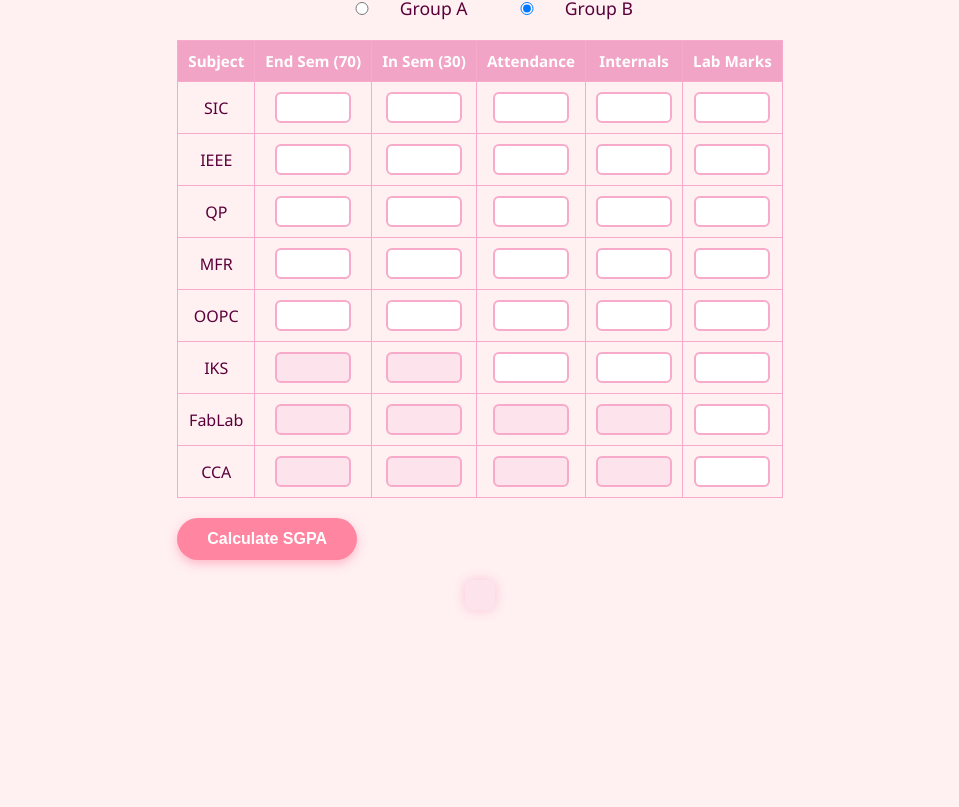
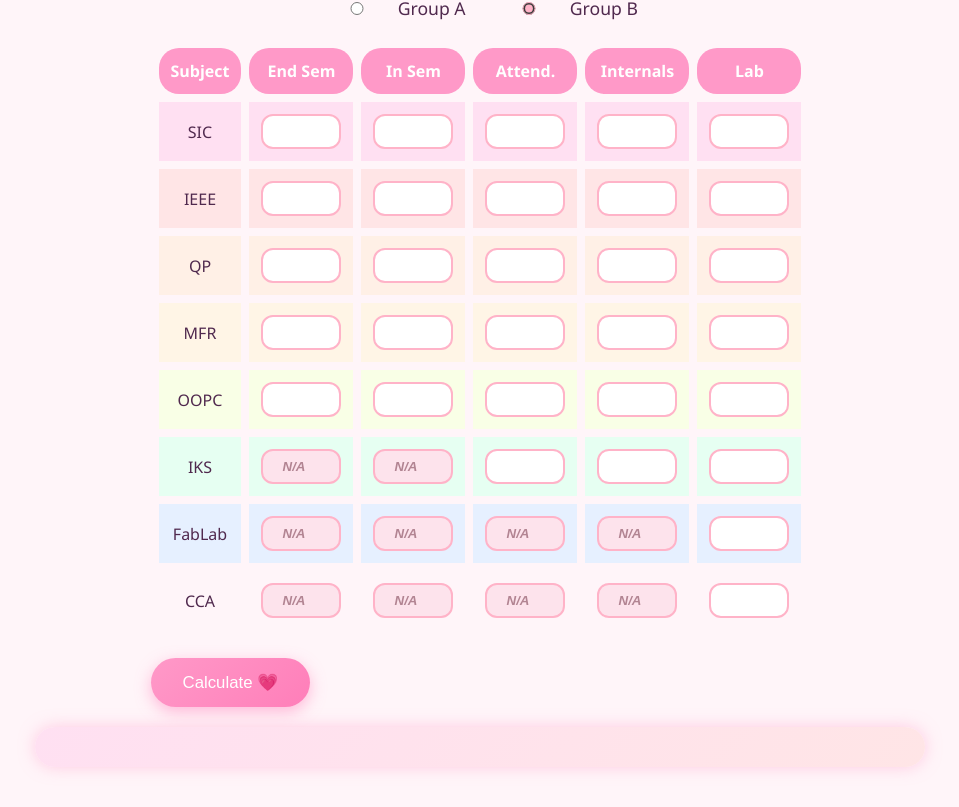
Before and after one commit to vizzie8/gpacalculator, a plain HTML site: page index.html in a window 1280 px wide. Shown: the part 98-905 px from the top of the page, without its empty margins (160-1119 px from the left). Before the commit the page ends 800 px from the top, so only its background shows below. Drawn offline with Linux system fonts and the light colour scheme.

Commit message:
Update index.html

```diff
--- a/index.html
+++ b/index.html
@@ -2,91 +2,99 @@
 <html lang="en">
 <head>
 <meta charset="UTF-8" /><meta name="viewport" content="width=device-width, initial-scale=1" />
-  <title>SGPA Calculator – Group A & B</title>
+<title>Cute SGPA Calculator</title>
 <style>
   body {
-      background: #fff0f2;
+    background: #fff5f9;
     margin: 0;
     padding: 20px;
     font-family: 'Segoe UI', sans-serif;
-      color: #5a0039;
+    color: #50294e;
     display: flex;
     flex-direction: column;
     align-items: center;
   }
-    h1 {
-      margin-bottom: 10px;
-    }
-    .group-select {
-      margin-bottom: 20px;
-      font-size: 1.1rem;
-    }
-    .group-select label {
-      margin: 0 10px;
-      cursor: pointer;
-    }
+  h1 { font-size: 2rem; margin-bottom: 10px; }
+  .group-select { margin-bottom: 20px; font-size: 1.1rem; }
+  .group-select label { margin: 0 12px; cursor: pointer; }
+  .group-select input[type="radio"] { accent-color: #ffb3c8; margin-right: 6px; }
+
   table {
-      width: 100%; max-width: 900px;
-      border-collapse: collapse;
+    width: 100%; max-width: 850px;
+    border-spacing: 8px;
     margin-bottom: 20px;
     animation: fadeIn 0.5s ease;
   }
-    th, td {
-      padding: 10px; text-align: center;
-      border: 1px solid #f7aac9;
+  th, td { padding: 12px; text-align: center; }
+  thead th {
+    background: #ff99c8; color: white;
+    border-radius: 20px;
   }
-    thead th {
-      background: #f2a4c6;
-      color: white;
-      font-size: 0.95rem;
+  tbody tr {
+    transition: transform 0.2s ease, background 0.2s ease;
   }
   tbody tr:hover {
-      background: #ffd7eb;
+    transform: scale(1.02);
   }
+  tbody tr:nth-child(1) td { background: #ffe0f2; }
+  tbody tr:nth-child(2) td { background: #ffe5e6; }
+  tbody tr:nth-child(3) td { background: #fff0e6; }
+  tbody tr:nth-child(4) td { background: #fff5e6; }
+  tbody tr:nth-child(5) td { background: #f9ffe6; }
+  tbody tr:nth-child(6) td { background: #e6fff2; }
+  tbody tr:nth-child(7) td { background: #e6f0ff; }
+
   input {
-      width: 60px; padding: 6px;
-      border: 2px solid #f7aac9;
-      border-radius: 6px; text-align: center;
-      font-weight: 500; transition: all 0.2s ease;
+    width: 60px; padding: 8px;
+    border: 2px solid #ffb3c8;
+    border-radius: 12px;
+    text-align: center;
+    font-weight: 600;
+    transition: border-color 0.2s, box-shadow 0.2s;
   }
   input:focus {
     border-color: #ff7eb9;
-      background: #ffe0f0;
-      outline: none;
-      box-shadow: 0 0 8px #ffbad2;
+    box-shadow: 0 0 6px #ffc1d9;
   }
   input[disabled] {
     background: #fde3ec;
     color: #b28492;
+    font-style: italic;
   }
+  input[disabled]::placeholder {
+    color: #b28492;
+  }
+
   button {
-      padding: 12px 30px;
-      font-size: 1rem;
-      font-weight: 600;
-      background: #ff85a1;
+    padding: 14px 32px;
+    font-size: 1.05rem;
+    background: linear-gradient(135deg, #ff99c8, #ff7eb9);
     border: none;
     border-radius: 30px;
     color: white;
     cursor: pointer;
-      box-shadow: 0 4px 10px rgba(255, 133, 161, 0.5);
+    box-shadow: 0 5px 15px rgba(255, 126, 185, 0.5);
     transition: background 0.3s, transform 0.2s;
   }
   button:hover {
-      background: #ff4b86;
-      transform: translateY(-2px);
-    }
-    button:active {
-      transform: translateY(0);
+    background: linear-gradient(135deg, #ff7eb9, #ff485e);
+    transform: translateY(-3px);
   }
   #result {
-      max-width: 900px;
-      text-align: center;
+    width: 100%; max-width: 850px;
     margin: 20px 0;
-      padding: 15px;
-      background: #fde3ec;
-      border-radius: 8px;
-      box-shadow: 0 0 12px #f9c5d5;
-      animation: fadeIn 0.5s ease;
+    padding: 20px;
+    background: linear-gradient(135deg, #ffe0f2, #ffe5e6);
+    border-radius: 20px;
+    box-shadow: 0 0 16px rgba(255, 162, 203, 0.5);
+  }
+  #result table { width: 100%; margin: 10px 0; }
+  #result th, #result td {
+    padding: 8px; border: none;
+  }
+  #result thead th {
+    background: #ff99c8; color: white;
+    border-radius: 12px;
   }
   @keyframes fadeIn {
     from { opacity: 0; transform: translateY(10px); }
@@ -96,7 +104,7 @@
 </head>
 <body>
 
-  <h1>SGPA Calculator</h1>
+  <h1>Cute SGPA Calculator</h1>
 
   <div class="group-select">
     <label><input type="radio" name="group" value="A"> Group A</label>
@@ -108,16 +116,16 @@
       <thead>
         <tr>
           <th>Subject</th>
-          <th>End Sem (70)</th>
-          <th>In Sem (30)</th>
-          <th>Attendance</th>
+          <th>End Sem</th>
+          <th>In Sem</th>
+          <th>Attend.</th>
           <th>Internals</th>
-          <th>Lab Marks</th>
+          <th>Lab</th>
         </tr>
       </thead>
       <tbody id="tableBody"></tbody>
     </table>
-    <button type="submit">Calculate SGPA</button>
+    <button type="submit">Calculate 💗</button>
   </form>
 
   <div id="result"></div>
@@ -125,92 +133,83 @@
 <script>
   const groups = {
     A: [
-      { name:'SIC', theory:true, labMax:25, attMax:5, intMax:15 },
-      { name:'CST', theory:true, labMax:25, attMax:5, intMax:15 },
-      { name:'ESE', theory:true, labMax:0, attMax:5, intMax:15 },
-      { name:'CGD', theory:true, labMax:25, attMax:5, intMax:15 },
-      { name:'OOPC', theory:true, labMax:25, attMax:5, intMax:15 },
-      { name:'IKS', theory:false, labMax:25, attMax:5, intMax:20 },
-      { name:'iidtl', theory:false, labMax:50, attMax:0, intMax:0 },
-      { name:'NPTEL', theory:false, labMax:25, attMax:0, intMax:0 },
-      { name:'CCA', theory:false, labMax:25, attMax:0, intMax:0 }
+      { name:'SIC', theory:true, lab:25, att:5, intl:15 },
+      { name:'CST', theory:true, lab:25, att:5, intl:15 },
+      { name:'ESE', theory:true, lab:0,  att:5, intl:15 },
+      { name:'CGD', theory:true, lab:25, att:5, intl:15 },
+      { name:'OOPC', theory:true, lab:25, att:5, intl:15 },
+      { name:'IKS', theory:false, lab:25, att:5, intl:20 },
+      { name:'iidtl', theory:false, lab:50, att:0, intl:0 }
     ],
     B: [
-      { name:'SIC', theory:true, labMax:25, attMax:5, intMax:15 },
-      { name:'IEEE', theory:true, labMax:25, attMax:5, intMax:15 },
-      { name:'QP', theory:true, labMax:25, attMax:5, intMax:15 },
-      { name:'MFR', theory:true, labMax:25, attMax:5, intMax:15 },
-      { name:'OOPC', theory:true, labMax:25, attMax:5, intMax:15 },
-      { name:'IKS', theory:false, labMax:25, attMax:5, intMax:20 },
-      { name:'FabLab', theory:false, labMax:25, attMax:0, intMax:0 },
-      { name:'CCA', theory:false, labMax:25, attMax:0, intMax:0 }
+      { name:'SIC', theory:true, lab:25, att:5, intl:15 },
+      { name:'IEEE', theory:true, lab:25, att:5, intl:15 },
+      { name:'QP', theory:true, lab:25, att:5, intl:15 },
+      { name:'MFR', theory:true, lab:25, att:5, intl:15 },
+      { name:'OOPC', theory:true, lab:25, att:5, intl:15 },
+      { name:'IKS', theory:false, lab:25, att:5, intl:20 },
+      { name:'FabLab', theory:false, lab:25, att:0, intl:0 },
+      { name:'CCA', theory:false, lab:25, att:0, intl:0 }
     ]
   };
 
-  function buildTable(g) {
-    const body = document.getElementById('tableBody');
-    body.innerHTML = '';
-    groups[g].forEach(s => {
+  function buildTable(group) {
+    const tbody = document.getElementById('tableBody');
+    tbody.innerHTML = '';
+    groups[group].forEach(s => {
       const tr = document.createElement('tr');
       tr.innerHTML = `
         <td>${s.name}</td>
-        <td><input type="number" name="${s.name}_end" min="0" max="${s.theory?70:0}" ${s.theory?'required':''} ${s.theory?'':'disabled'}></td>
-        <td><input type="number" name="${s.name}_in" min="0" max="${s.theory?30:0}" ${s.theory?'required':''} ${s.theory?'':'disabled'}></td>
-        <td><input type="number" name="${s.name}_att" min="0" max="${s.attMax}" ${s.attMax?'required':''} ${s.attMax?'':'disabled'}></td>
-        <td><input type="number" name="${s.name}_int" min="0" max="${s.intMax}" ${s.intMax?'required':''} ${s.intMax?'':'disabled'}></td>
-        <td><input type="number" name="${s.name}_lab" min="0" max="${s.labMax}" ${s.labMax?'required':''} ${s.labMax?'':'disabled'}></td>
+        <td><input type="number" name="${s.name}_end" min="0" max="${s.theory?70:0}" ${s.theory? 'required' : ''} ${s.theory? '' : 'disabled placeholder="N/A"'}></td>
+        <td><input type="number" name="${s.name}_in" min="0" max="${s.theory?30:0}" ${s.theory? 'required' : ''} ${s.theory? '' : 'disabled placeholder="N/A"'}></td>
+        <td><input type="number" name="${s.name}_att" min="0" max="${s.att}" ${s.att? 'required' : ''} ${s.att? '' : 'disabled placeholder="N/A"'}></td>
+        <td><input type="number" name="${s.name}_intl" min="0" max="${s.intl}" ${s.intl? 'required' : ''} ${s.intl? '' : 'disabled placeholder="N/A"'}></td>
+        <td><input type="number" name="${s.name}_lab" min="0" max="${s.lab}" ${s.lab? 'required' : ''} ${s.lab? '' : 'disabled placeholder="N/A"'}></td>
       `;
-      body.appendChild(tr);
+      tbody.appendChild(tr);
     });
     document.getElementById('result').innerHTML = '';
   }
 
-  document.querySelectorAll('input[name=group]').forEach(radio =>
-    radio.addEventListener('change', e => buildTable(e.target.value))
-  );
-
-  // Initialize with Group B
+  document.querySelectorAll('input[name="group"]').forEach(r => {
+    r.addEventListener('change', () => buildTable(r.value));
+  });
   buildTable('B');
 
-  const gpTh = t => t>=91?10:t>=81?9:t>=71?8:t>=61?7:t>=51?6:t>=40?5:0;
-  const gpLb = (m,max) => max===50
-    ? m>=46?10:m>=41?9:m>=36?8:m>=31?7:m>=26?6:m>=21?5:0
-    : m>=23?10:m>=21?9:m>=18?8:m>=16?7:m>=13?6:5;
+  const gpTh = t=> t>=91?10:t>=81?9:t>=71?8:t>=61?7:t>=51?6:t>=40?5:0;
+  const gpLb = (m,max) => max===50 ?
+    (m>=46?10:m>=41?9:m>=36?8:m>=31?7:m>=26?6:m>=21?5:0) :
+    (m>=23?10:m>=21?9:m>=18?8:m>=16?7:m>=13?6:5);
 
-  document.getElementById('gpaForm').addEventListener('submit', e => {
+  document.getElementById('gpaForm').addEventListener('submit', e=>{
     e.preventDefault();
-    const grp = document.querySelector('input[name=group]:checked').value;
-    let totGP=0, mxGP=0, rows='';
-
-    groups[grp].forEach(s => {
-      const end = +document.querySelector(`[name=${s.name}_end]`)?.value || 0;
+    const g = document.querySelector('input[name="group"]:checked').value;
+    let tot=0, maxg=0, rows='';
+    groups[g].forEach(s=>{
+      const en = +document.querySelector(`[name=${s.name}_end]`)?.value || 0;
       const ins = +document.querySelector(`[name=${s.name}_in]`)?.value || 0;
-      const att = +document.querySelector(`[name=${s.name}_att]`)?.value || 0;
-      const intr = +document.querySelector(`[name=${s.name}_int]`)?.value || 0;
-      const lab = +document.querySelector(`[name=${s.name}_lab]`)?.value || 0;
-      let thGP=0;
-
-      if (s.theory) {
-        const e60 = Math.round(end*60/70), i20 = Math.round(ins*20/30);
-        thGP = gpTh(e60 + i20 + att + intr);
-        totGP += thGP; mxGP += 10;
+      const at = +document.querySelector(`[name=${s.name}_att]`)?.value || 0;
+      const intl = +document.querySelector(`[name=${s.name}_intl]`)?.value || 0;
+      const lb = +document.querySelector(`[name=${s.name}_lab]`)?.value || 0;
+      let gpT=0;
+      if(s.theory){
+        const t60=Math.round(en*60/70), i20=Math.round(ins*20/30);
+        gpT=gpTh(t60+i20+at+intl);
+        tot+=gpT; maxg+=10;
       }
-
-      const lbGP = gpLb(lab, s.labMax);
-      totGP += lbGP; mxGP += 10;
-
-      rows += `<tr><td>${s.name}</td><td>${thGP}</td><td>${lbGP}</td></tr>`;
+      const gpL=gpLb(lb, s.lab);
+      tot+=gpL; maxg+=10;
+      rows+=`<tr><td>${s.name}</td><td>${gpT}</td><td>${gpL}</td></tr>`;
     });
-
-    const sgpa = (totGP/mxGP)*10;
-    document.getElementById('result').innerHTML = `
+    const sgpa=(tot/maxg)*10;
+    document.getElementById('result').innerHTML=`
       <h2>Results</h2>
       <table>
         <thead><tr><th>Subject</th><th>Theory GP</th><th>Lab GP</th></tr></thead>
         <tbody>${rows}</tbody>
       </table>
-      <p><strong>Total GP:</strong> ${totGP} / ${mxGP}</p>
-      <h2>SGPA: ${sgpa.toFixed(2)} / 10</h2>`;
+      <p><strong>Total GP:</strong> ${tot} / ${maxg}</p>
+      <h2>SGPA: ${sgpa.toFixed(2)}/10</h2>`;
   });
 </script>
 </body>
```
Lines whose indentation alone changed are shown as unchanged.
